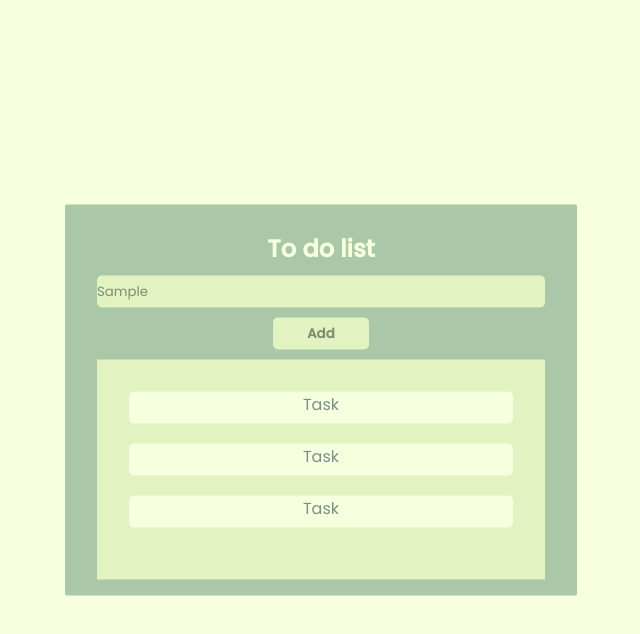
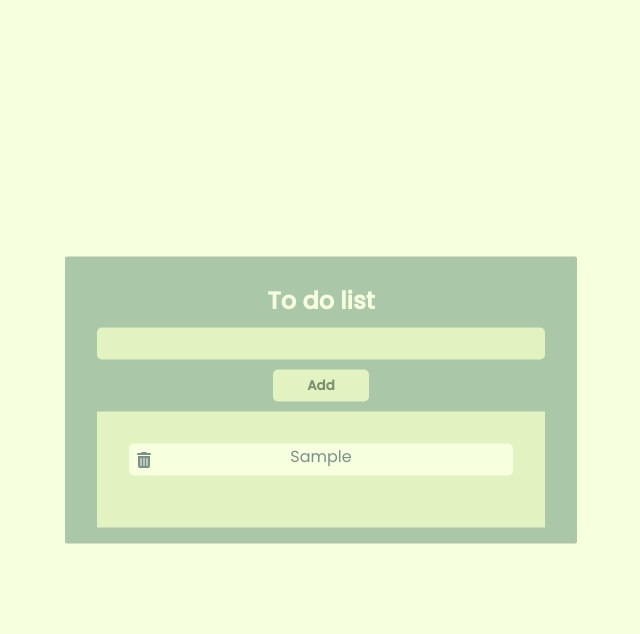
Before and after one commit to Hajer45/todo-appv2, a plain HTML site: page index.html in a window 1280 px wide. Both pictures are taken after typing "Sample" into the empty fields and a click on the button "Add". Shown: the whole page, without its empty margins (319-959 px from the left). Drawn offline with Linux system fonts and the light colour scheme.

Commit message:
add tasks done

```diff
--- a/index.html
+++ b/index.html
@@ -6,6 +6,7 @@
     <meta name="viewport" content="width=device-width, initial-scale=1.0">
     <link rel="stylesheet" href="style.css">
     <link rel="preconnect" href="https://fonts.googleapis.com">
+
 <link rel="preconnect" href="https://fonts.gstatic.com" crossorigin> <!-- import fonts -->
 <link href="https://fonts.googleapis.com/css2?family=Poppins:ital,wght@0,300;0,400;0,500;1,300&display=swap" rel="stylesheet">
     <title>To do app</title>
@@ -14,17 +15,21 @@
     <div class="container">
         <h3>To do list</h3>
         <div class="input-content">
-            <input type="text" name="todo" >
-            <input type="button" value="Add">
+            <input type="text" name="todo" class="todo-content" >
+            <input type="button" value="Add" class="btn">
         </div>
         <div class="todo-container">
            <ul class="box">
-            <li class="todo">Task </li>
-            <li class="todo">Task </li>
-            <li class="todo">Task </li>
+            <li class="todo"><i class="fas fa-trash-alt"></i>Task
+                </li>
+            <li class="todo"><i class="fas fa-trash-alt"></i>Task </li>
+            <li class="todo"><i class="fas fa-trash-alt"></i>Task</li>
 
            </ul>
         </div>
     </div>
+    <script src="script.js"></script>
+    <script src="https://kit.fontawesome.com/b42b768e55.js" crossorigin="anonymous"></script>
+
 </body>
 </html>
--- /dev/null
+++ b/script.js
@@ -0,0 +1,37 @@
+let input = document.querySelector(".todo-content");
+let btn = document.querySelector(".btn");
+let list = document.querySelector(".box");
+let tasks =[];
+
+btn.onclick = function(){
+    if(input.value !== ""){
+        addTask(input.value);
+        input.value = "";
+    }
+};
+
+
+function addTask(taskTitle){
+    const task = {
+        id:Date.now(),
+        title:taskTitle,
+        completed:false
+    };
+    tasks.push(task);
+    addTaskToPage(tasks);
+};
+function addTaskToPage(tasks){
+    list.innerHTML="";
+    tasks.forEach((elm)=>{
+        let li = document.createElement("li");
+        li.className="todo";
+        li.setAttribute("id",elm.id);
+        li.appendChild(document.createTextNode(elm.title));
+        let i = document.createElement('i');
+        i.className="fas fa-trash-alt";
+        li.appendChild(i);
+        list.append(li);
+
+
+    })
+};
--- a/style.css
+++ b/style.css
@@ -72,8 +72,34 @@ body{
     border-radius: 5px;
 
 }
-.todo:hover {
-    background-color: #B3E5BE;
-    color:#ffffff;
+li {
+    position:relative;
+}
+
+li i {
+    height: 30px;
+    width:30px;
+    position:absolute;
+    top:0.5rem;
+    left:0;
+
 
 }
+.todo:hover {
+    background-color: #7C9070;
+    color:#ffffff;
+    animation: flop 0.3s ease-in-out forwards;
+  }
+
+
+  @keyframes flop {
+    0% {
+      transform: none;
+    }
+    50% {
+      transform: translate(10px);
+    }
+    100% {
+      transform: translate(-10px);
+    }
+  }
```
